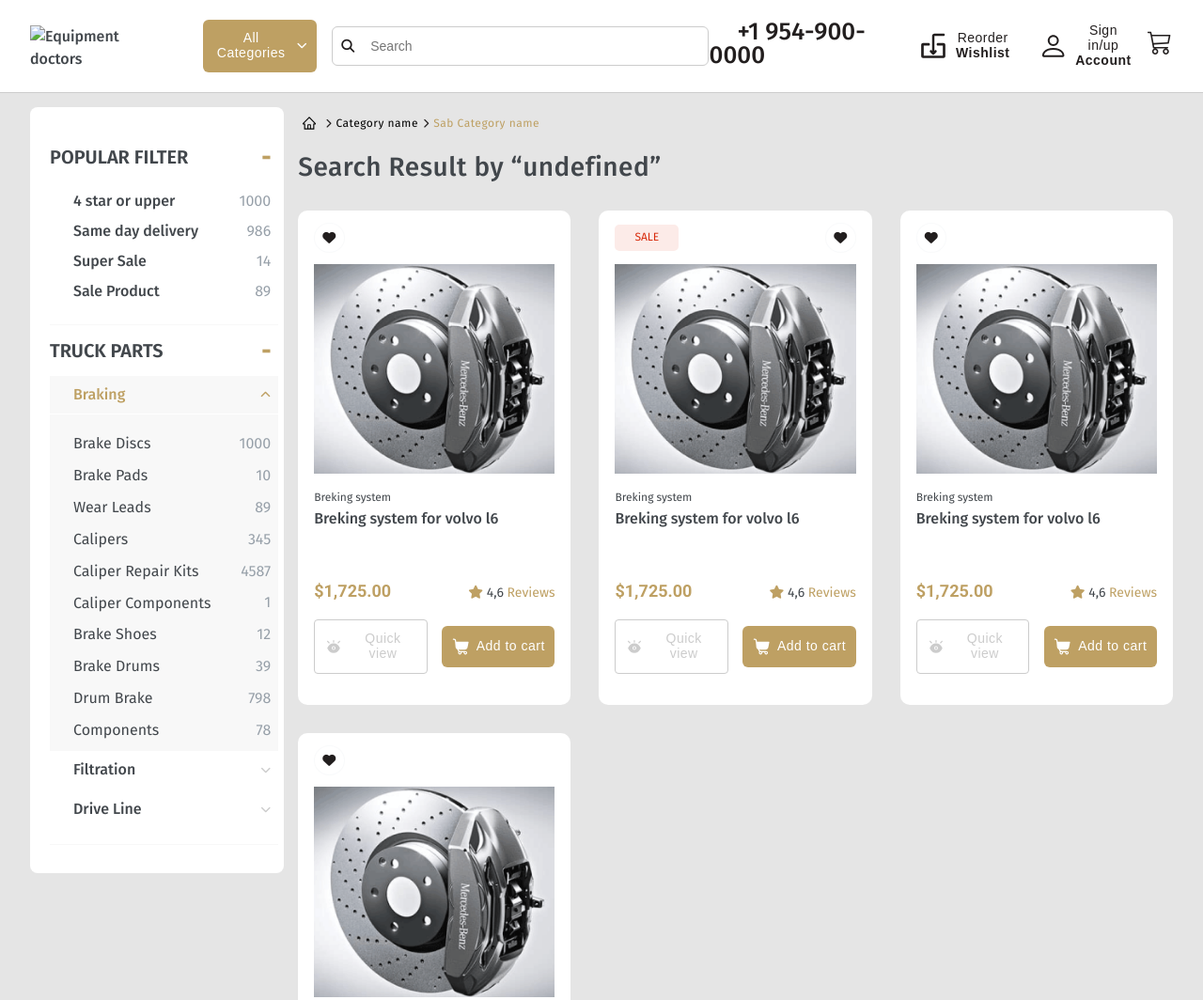
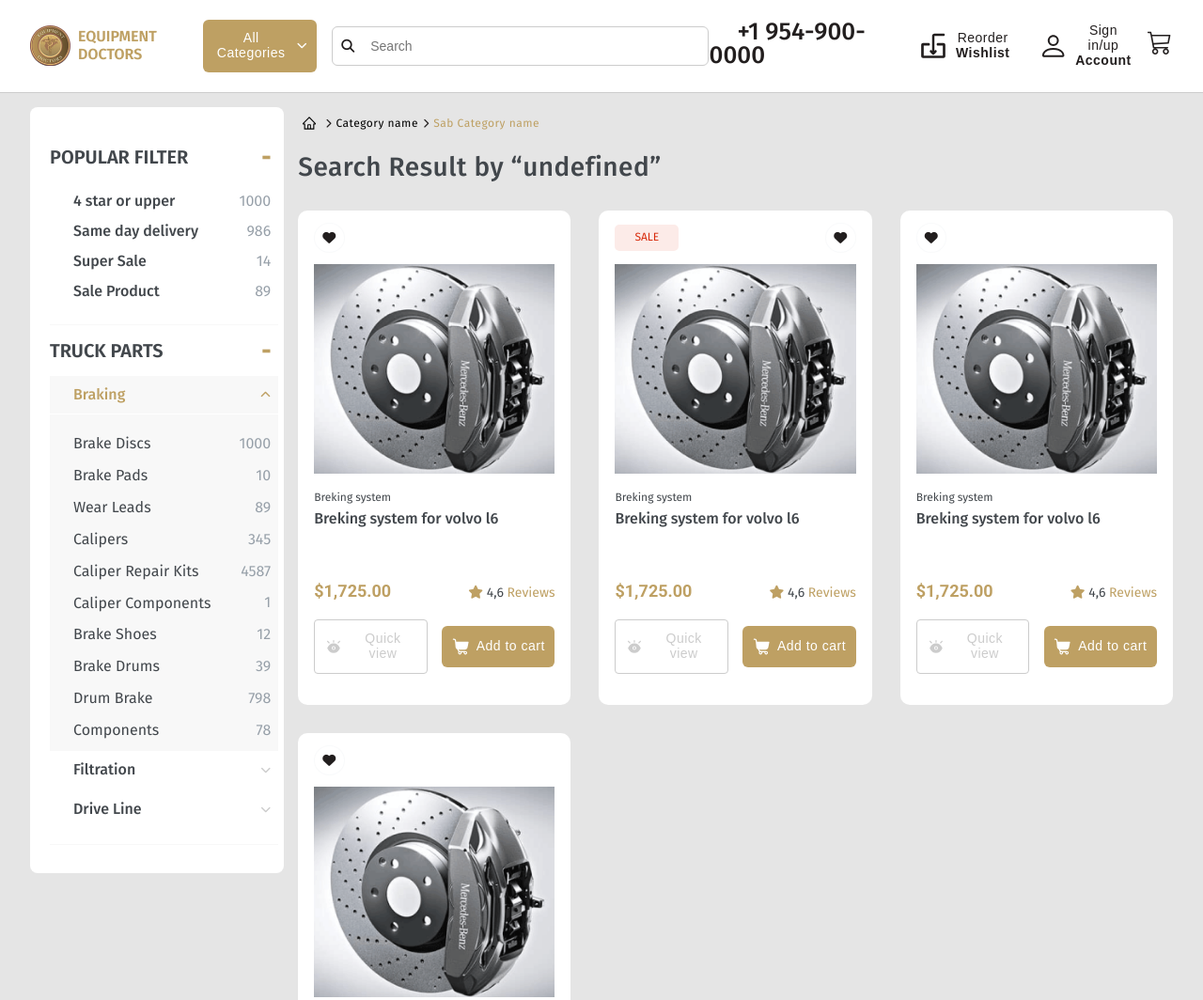
Before and after one commit to Oleh-Moroz/equipment_doctors, a website: page src/page/search.html in a window 1280 px wide. Shown: the top 1064 px of the page at 94% size. Drawn offline with nearby package versions, Linux system fonts and the light colour scheme; files that its build step writes are made by us from their sources; the site is published under a folder, as on GitHub Pages, so addresses that start at the root find nothing; files whose address does not match are found by name.

Commit message:
search page

```diff
--- a/src/block-template/header-page.html
+++ b/src/block-template/header-page.html
@@ -30,7 +30,7 @@
         <div class="row">
             <div class="logo_wrap">
                 <a href="/">
-                    <img src="/img/common/logo.png" alt="Equipment doctors" width="135" height="43">
+                    <img src="../img/common/logo.png" alt="Equipment doctors" width="135" height="43">
                 </a>
             </div>
 
```
Also changed, not shown: build/block-template/header-page.html, build/page/search.html.
